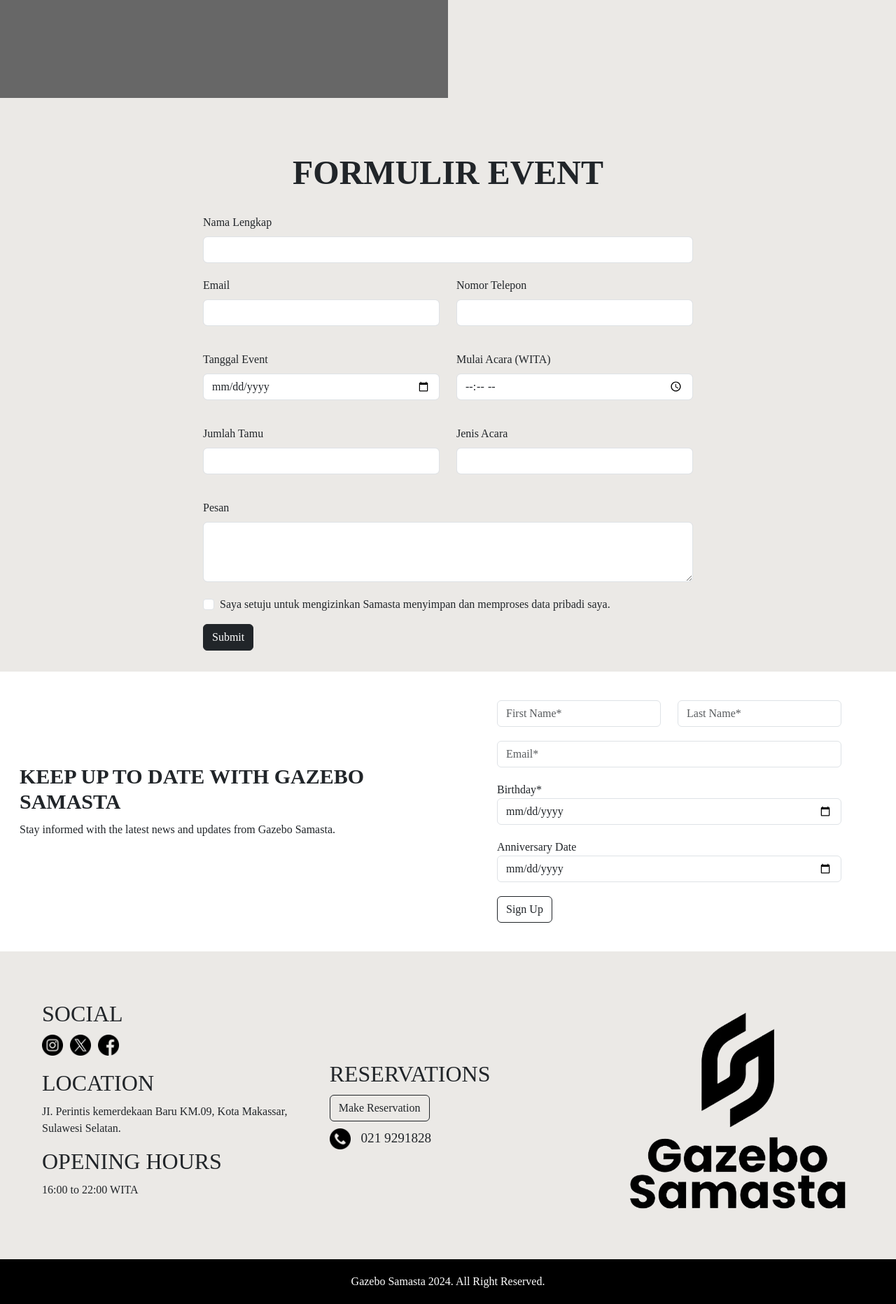
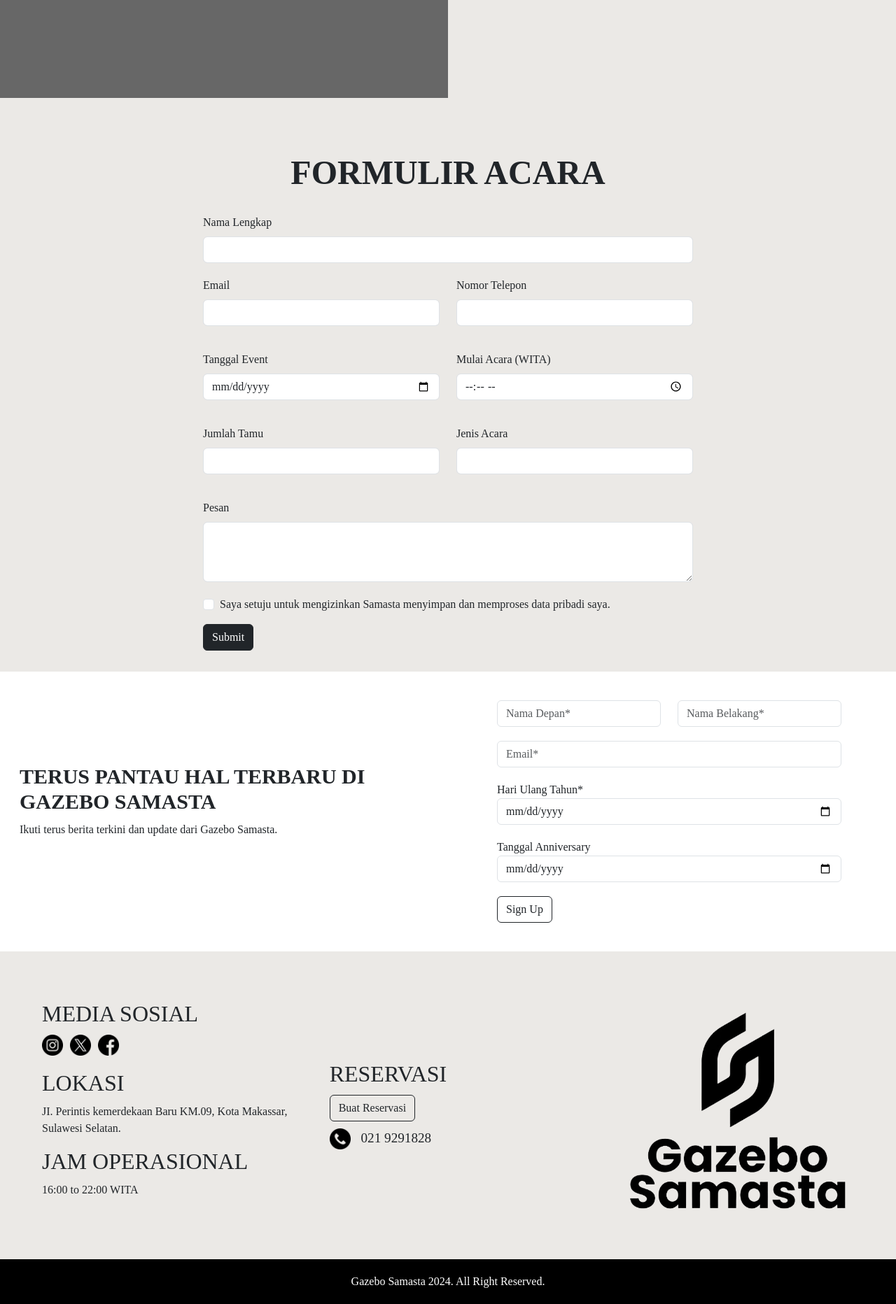
Before and after one commit to frnspry/samasta, a PHP site: page /pages/event/event.php in a window 1280 px wide. Shown: the part 1160-3024 px from the top of the page at 70% size. Run offline with PHP 8.4, Linux system fonts and the light colour scheme; some web fonts are replaced; grey boxes are pictures that could not be loaded.

Commit message:
ganti bahasa event php

```diff
--- a/pages/event/event.php
+++ b/pages/event/event.php
@@ -75,7 +75,7 @@
                     <img src="../../resource/images/logoaja.png" alt="Logo" width="30" height="30" class="d-inline-block align-text-top">
                     Samasta
                 </a>
-                <a class="btn btn-outline-light" href="#">Make Reservation</a>
+                <a class="btn btn-outline-light" href="#">Buat Reservasi</a>
             </div>
         </nav>
 
@@ -86,19 +86,19 @@
             <div class="offcanvas-body">
                 <ul class="navbar-nav justify-content-end flex-grow-1 pe-3">
                     <li class="nav-item">
-                        <a class="nav-link" href="../../index.php">Home</a>
+                        <a class="nav-link" href="../../index.php">Beranda</a>
                     </li>
                     <li class="nav-item">
                         <a class="nav-link" href="../menu/menu_paket.php#menu-links">Menu</a>
                     </li>
                     <li class="nav-item">
-                        <a class="nav-link" href="#">Reservations</a>
+                        <a class="nav-link" href="#">Reservasi</a>
                     </li>
                     <li class="nav-item">
-                        <a class="nav-link" href="event.php">Events</a>
+                        <a class="nav-link" href="event.php">Acara</a>
                     </li>
                     <li class="nav-item">
-                        <a class="nav-link" href="#wedding">Wedding</a>
+                        <a class="nav-link" href="#wedding">Pernikahan</a>
                     </li>
                 </ul>
             </div>
@@ -110,7 +110,7 @@
         <div class="container-fluid-6">
             <div class="left-side-5">
                 <div class="container-fluid-2-content">
-                    <h2>EVENTS</h2>
+                    <h2>ACARA</h2>
                     <p>Reservasi event-event menarik anda di Gazebo Samasta!</p>
                     <div class="read-more">
                         <a class="btn btn-outline-dark" href="#form-event">EVENT ENQUIRY</a>
@@ -127,7 +127,7 @@
             </div>
             <div class="right-side-6">
                 <div class="container-fluid-7-content">
-                    <h2>WEDDING</h2>
+                    <h2>PERNIKAHAN</h2>
                     <p>Reservasi acara pernikahanmu di Gazebo Samasta!</p>
                     <div class="read-more">
                         <a class="btn btn-outline-dark" href="#form-event">EVENT ENQUIRY</a>
@@ -140,7 +140,7 @@
         <div class="container mt-5" id="form-event">
             <div class="row justify-content-center">
                 <div class="col-md-8 form-container">
-                    <h1 class="form-title">FORMULIR EVENT</h1>
+                    <h1 class="form-title">FORMULIR ACARA</h1>
                     <form>
                         <div class="mb-3">
                             <label for="fullName" class="form-label">Nama Lengkap</label>
@@ -195,26 +195,26 @@
         <div class="container-fluid-4">
             <div class="row">
                 <div class="col-md-6 left-side-3">
-                    <h2>KEEP UP TO DATE WITH GAZEBO SAMASTA</h2>
-                    <p>Stay informed with the latest news and updates from Gazebo Samasta.</p>
+                    <h2>TERUS PANTAU HAL TERBARU DI GAZEBO SAMASTA</h2>
+                    <p>Ikuti terus berita terkini dan update dari Gazebo Samasta.</p>
                 </div>
                 <div class="col-md-6 right-side-3">
                     <form action="blablabla.php" method="POST">
                         <div class="row">
                             <div class="col-md-6">
-                                <input type="text" class="form-control" placeholder="First Name*" required>
+                                <input type="text" class="form-control" placeholder="Nama Depan*" required>
                             </div>
                             <div class="col-md-6">
-                                <input type="text" class="form-control" placeholder="Last Name*" required>
+                                <input type="text" class="form-control" placeholder="Nama Belakang*" required>
                             </div>
                         </div>
                         <input type="email" class="form-control" placeholder="Email*" required>
                         <div class="form-group">
-                            <label for="birthday">Birthday*</label>
+                            <label for="birthday">Hari Ulang Tahun*</label>
                             <input type="date" id="birthday" class="form-control" required>
                         </div>
                         <div class="form-group">
-                            <label for="anniversary">Anniversary Date</label>
+                            <label for="anniversary">Tanggal Anniversary</label>
                             <input type="date" id="anniversary" class="form-control">
                         </div>
                         <button type="submit" class="btn btn-outline-dark">Sign Up</button>
@@ -227,20 +227,20 @@
         <div class="container-fluid-5">
             <div class="row">
                 <div class="col-md-4 left-side-4">
-                    <h2>SOCIAL</h2>
+                    <h2>MEDIA SOSIAL</h2>
                     <div class="social-icons">
                         <a href="#"><img src="../../resource/images/instagram.png" alt="Instagram"></a>
                         <a href="#"><img src="../../resource/images/twitter.png" alt="Twitter"></a>
                         <a href="#"><img src="../../resource/images/facebook.png" alt="Facebook"></a>
                     </div>
-                    <h2>LOCATION</h2>
+                    <h2>LOKASI</h2>
                     <p>JI. Perintis kemerdekaan Baru KM.09, Kota Makassar, Sulawesi Selatan.</p>
-                    <h2>OPENING HOURS</h2>
+                    <h2>JAM OPERASIONAL</h2>
                     <p>16:00 to 22:00 WITA</p>
                 </div>
                 <div class="col-md-4 middle-side-4">
-                    <h2>RESERVATIONS</h2>
-                    <a class="btn btn-outline-dark" href="#">Make Reservation</a>
+                    <h2>RESERVASI</h2>
+                    <a class="btn btn-outline-dark" href="#">Buat Reservasi</a>
                     <div class="phone-number">
                         <img src="../../resource/images/phone.png" alt="Phone" class="phone-icon"> 021 9291828
                     </div>
```
